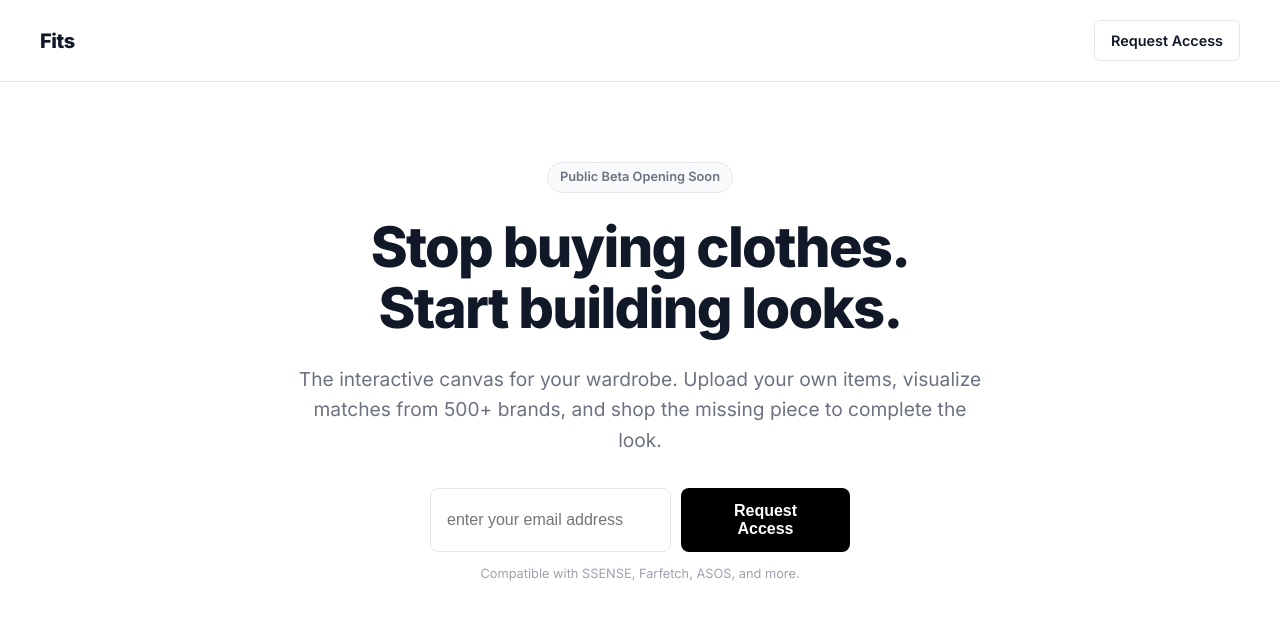
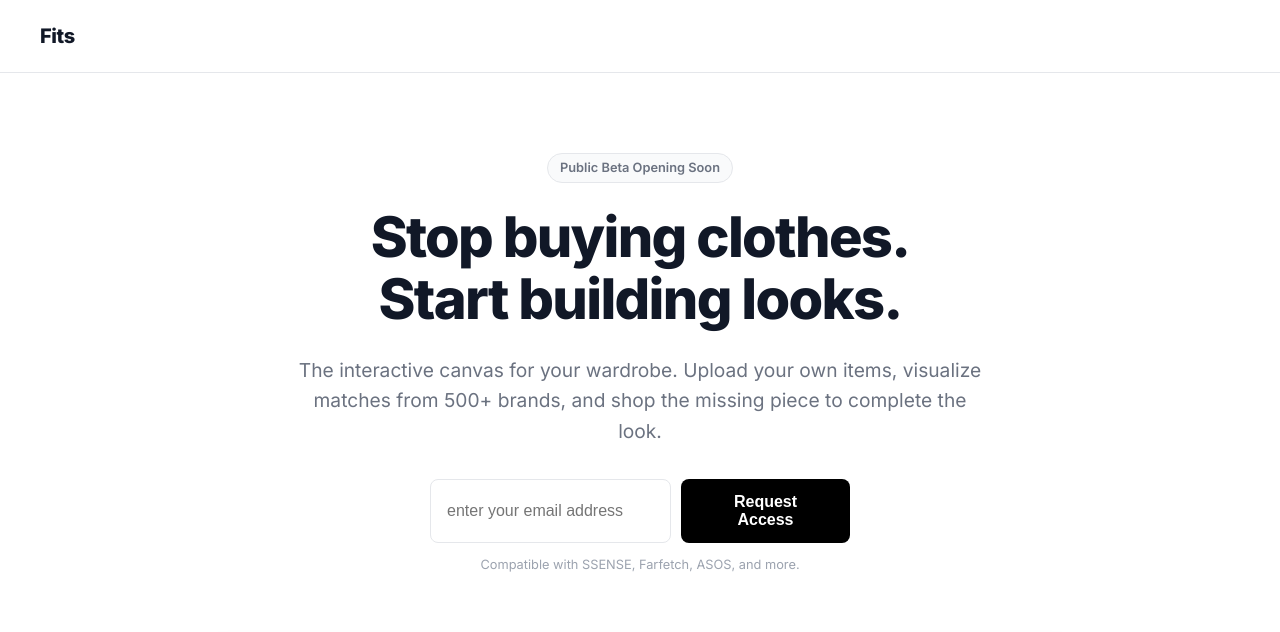
Before and after one commit to unbiqo/kickass-fashion, a plain HTML site: page index.html in a window 1280 px wide. Shown: the top 632 px of the page. Drawn offline with Linux system fonts and the light colour scheme.

Commit message:
Remove request access button from navigation menu

```diff
--- a/index.html
+++ b/index.html
@@ -14,7 +14,6 @@
 
     <nav class="navbar">
         <div class="logo">Fits</div>
-        <a href="#waitlist" class="nav-cta">Request Access</a>
     </nav>
 
     <header class="hero">
```
